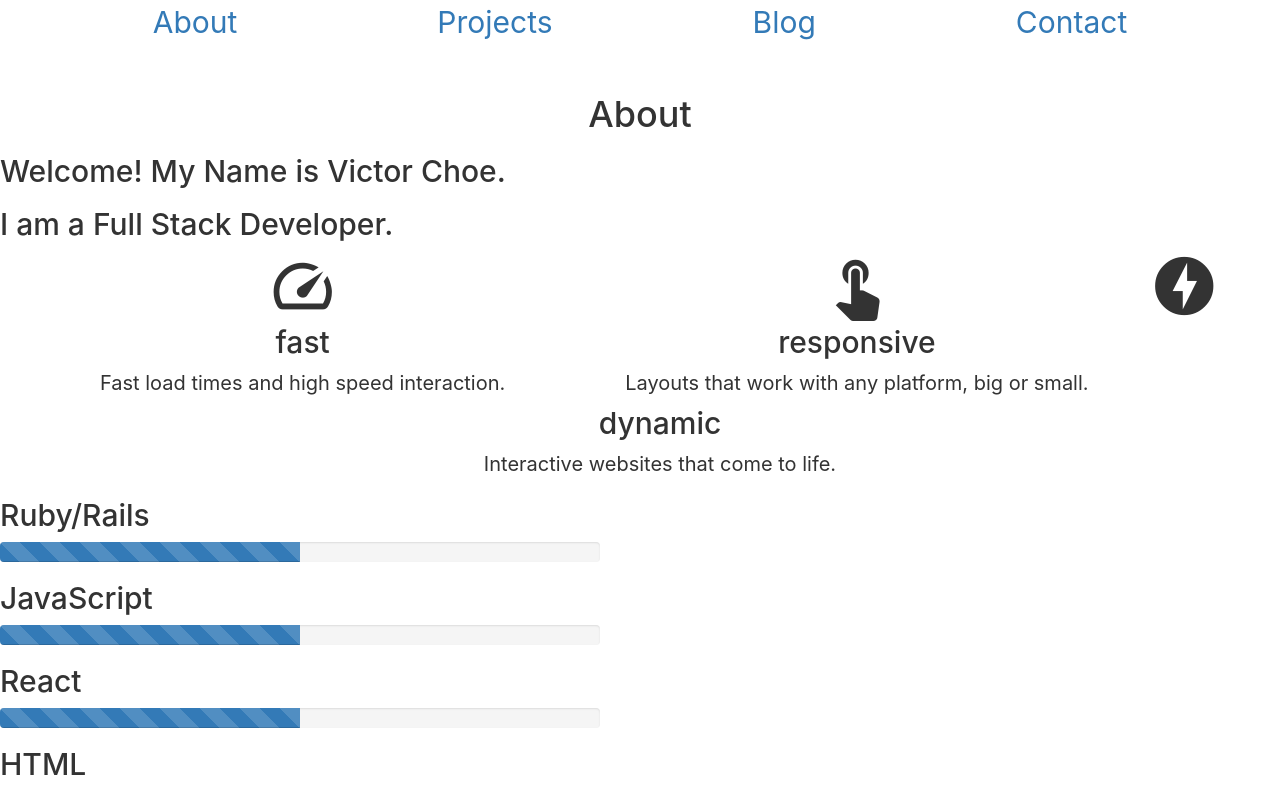
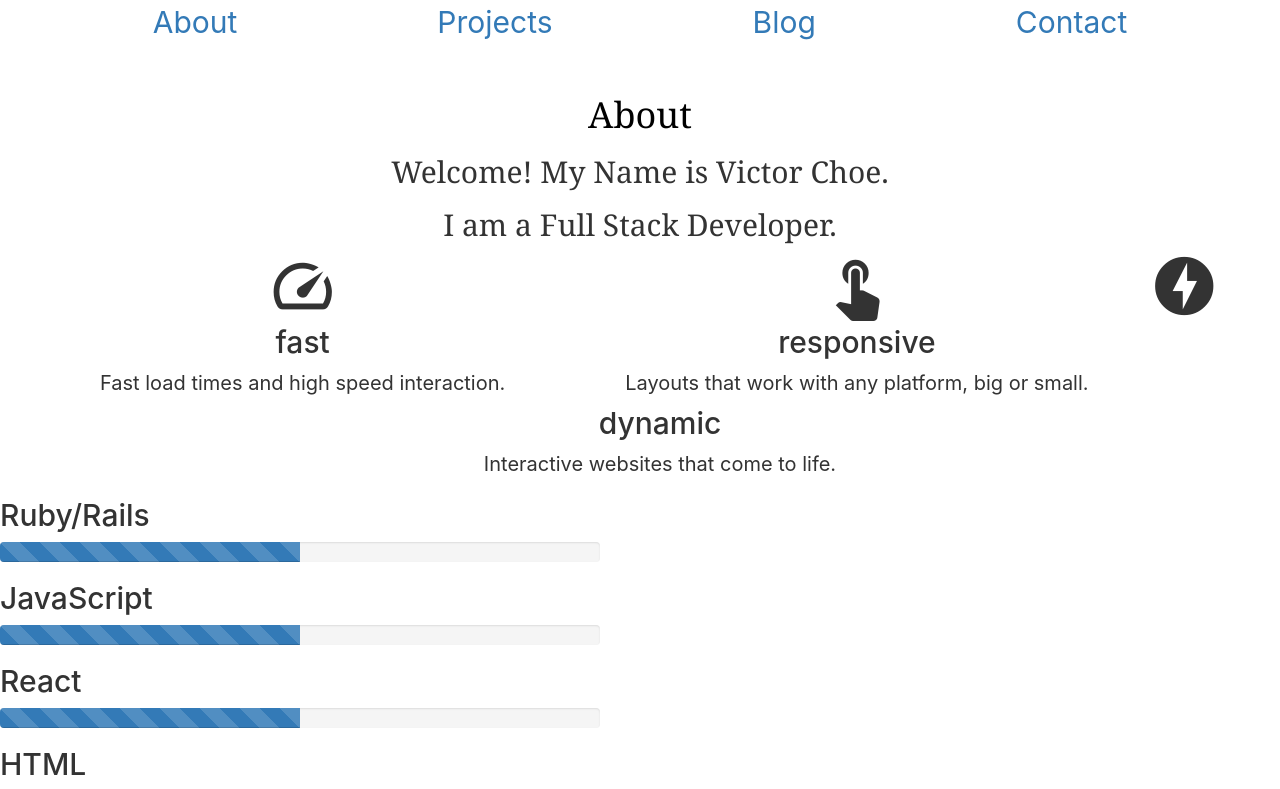
Before and after one commit to vchoe89/discard, a React (Create React App) app: page /about in a window 1280 px wide. Shown: the top 789 px of the page. Built offline with nearby package versions, Linux system fonts and the light colour scheme.

Commit message:
updated some css

```diff
--- a/src/App.css
+++ b/src/App.css
@@ -30,10 +30,20 @@
   left: 50%;
   transform: translatex(-50%);
 }
-/*
+
+#headlines{
+  text-align: center;
+  color: black;
+  font-family: Georgia;
+}
+
+
 #welcome-header{
-  color: white;
+  font-family: Georgia;
+  text-align: center;
 }
+
+
 
 .welcome-page{
   background-image: url("https://images.pexels.com/photos/219692/pexels-photo-219692.jpeg?auto=compress&cs=tinysrgb&dpr=3&h=750&w=1260");
@@ -45,4 +55,4 @@
 
 .material-icons{
   white-space: nowrap;
-} */
+}
```
